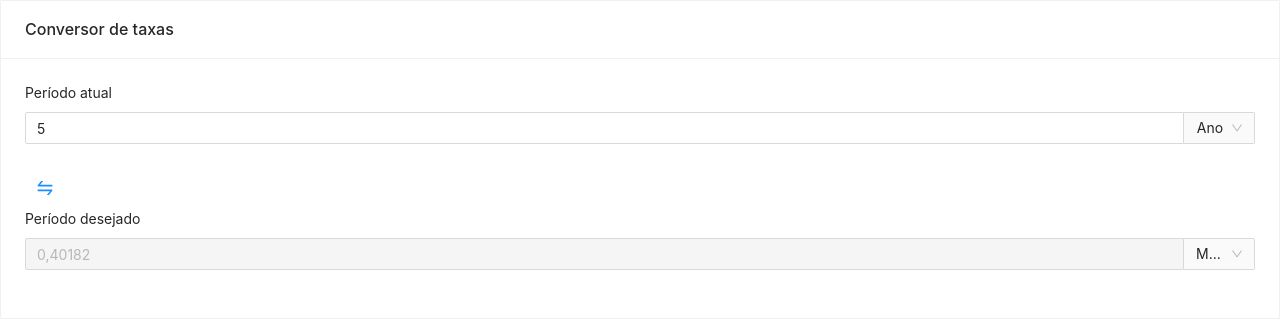
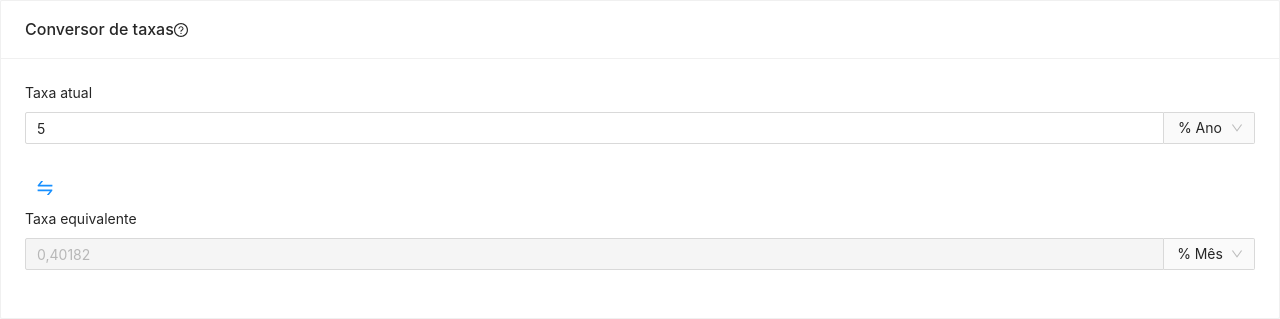
Before and after one commit to Pacheco95/smartinvest, a React (Vite) app: page / in a window 1280 px wide. Shown: the top 319 px of the page. Built offline with nearby package versions, Linux system fonts and the light colour scheme.

Commit message:
feat: make tax converter card more intuitive

```diff
--- a/src/components/PeriodInput.tsx
+++ b/src/components/PeriodInput.tsx
@@ -24,7 +24,7 @@ type PeriodRangePickerProps = SelectProps<Period>
 
 export const PeriodRangePicker = (props: PeriodRangePickerProps) => (
   <Select
-    style={{ width: 70 }}
+    style={{ width: 90 }}
     allowClear
     showSearch
     optionFilterProp="children"
@@ -32,7 +32,7 @@ export const PeriodRangePicker = (props: PeriodRangePickerProps) => (
   >
     {ranges.map((range) => (
       <Option key={range.duration} value={range.duration}>
-        {range.name}
+        % {range.name}
       </Option>
     ))}
   </Select>
--- a/src/components/TaxConverter.tsx
+++ b/src/components/TaxConverter.tsx
@@ -57,7 +57,7 @@ const TaxConverter = () => {
 
     setLhsPeriod(rhsPeriod)
     setRhsPeriod(lhsPeriod)
-  }, [shouldSwapValues])
+  }, [lhsPeriod, lhsTax, rhsPeriod, rhsTax, shouldSwapValues])
 
   const swapTaxes = () => {
     setShouldSwapValues(true)
@@ -104,7 +104,7 @@ const TaxConverter = () => {
       className="md:flex gap-x-4 justify-center content-center"
     >
       <div className="flex justify-center items-center w-full">
-        <Form.Item label="Período atual" className="w-full">
+        <Form.Item label="Taxa atual" className="w-full">
           <PeriodInput
             value={{
               value: lhsTax,
@@ -127,7 +127,7 @@ const TaxConverter = () => {
       </div>
       <div className="flex justify-center items-center w-full">
         <Form.Item
-          label="Período desejado"
+          label="Taxa equivalente"
           wrapperCol={{
             xs: 24
           }}
--- /dev/null
+++ b/src/components/TooltipLabel.tsx
@@ -0,0 +1,21 @@
+import React, { ReactNode } from 'react'
+import { QuestionCircleOutlined } from '@ant-design/icons'
+import { Tooltip } from 'antd'
+
+interface TooltipLabelProps {
+  label: ReactNode
+  tip: ReactNode
+}
+
+const TooltipLabel = ({ label, tip }: TooltipLabelProps) => {
+  return (
+    <span className="flex gap-x-1 items-center">
+      {label}
+      <Tooltip title={tip} className="!text-gray-500">
+        <QuestionCircleOutlined style={{ fontSize: '14px', cursor: 'help' }} />
+      </Tooltip>
+    </span>
+  )
+}
+
+export default TooltipLabel
--- a/src/pages/HomePage.tsx
+++ b/src/pages/HomePage.tsx
@@ -1,13 +1,29 @@
 import Simulator from '../components/Simulator'
 import TaxConverter from '../components/TaxConverter'
 import { Card } from 'antd'
+import TooltipLabel from '../components/TooltipLabel'
 
 export const HomePage = () => {
   return (
     <div className="flex h-screen">
       <div className="flex flex-col gap-8 p-2 md:p-4 m-auto md:w-3/4 lg:w-3/5 xl:w-1/2">
         <Card
-          title="Conversor de taxas"
+          title={
+            <TooltipLabel
+              label="Conversor de taxas"
+              tip={
+                <span>
+                  A conversão está assumindo 1 mês como 30 dias e 1 ano como 365
+                  dias.
+                  <br />
+                  <span className="underline">
+                    Os cálculos podem apresentar pequenos erros de
+                    arredondamento de até 5 casas decimais
+                  </span>
+                </span>
+              }
+            />
+          }
           className="!rounded border-8 shadow-lg"
         >
           <TaxConverter />
```
